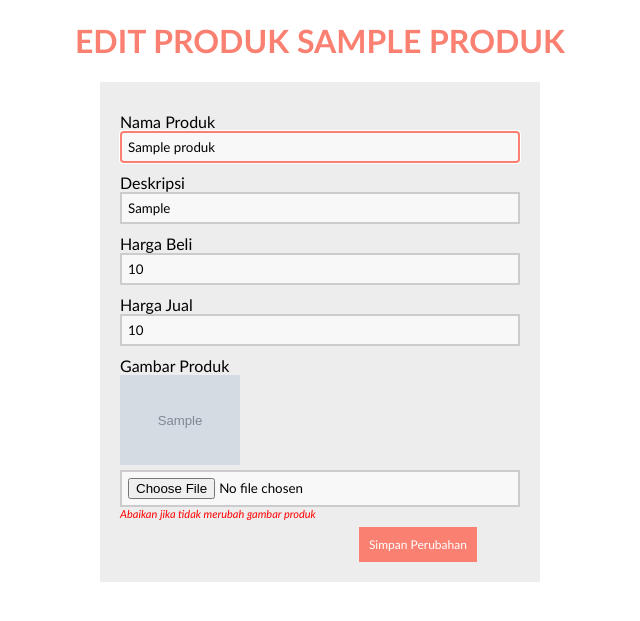
After one commit to Makotosotoayam/aplikasi-menu-produk-NATIVE, a PHP site: page /edit_produk.php?id=1 in a window 1280 px wide. The commit adds this page. Shown: the top 621 px of the page, without its empty margins (320-960 px from the left). Run offline with PHP 8.4, Linux system fonts and the light colour scheme; tables that the repository leaves empty or names only in its code hold one stand-in row (values such as "Sample post"); grey boxes marked "Sample" are stand-in pictures.

Commit message:
still in progress

```diff
--- /dev/null
+++ b/edit_produk.php
@@ -0,0 +1,116 @@
+<?php
+  // memanggil file koneksi.php untuk membuat koneksi
+include 'koneksi.php';
+
+  // mengecek apakah di url ada nilai GET id
+  if (isset($_GET['id'])) {
+    // ambil nilai id dari url dan disimpan dalam variabel $id
+    $id = ($_GET["id"]);
+
+    // menampilkan data dari database yang mempunyai id=$id
+    $query = "SELECT * FROM produk WHERE id='$id'";
+    $result = mysqli_query($koneksi, $query);
+    // jika data gagal diambil maka akan tampil error berikut
+    if(!$result){
+      die ("Query Error: ".mysqli_errno($koneksi).
+         " - ".mysqli_error($koneksi));
+    }
+    // mengambil data dari database
+    $data = mysqli_fetch_assoc($result);
+      // apabila data tidak ada pada database maka akan dijalankan perintah ini
+       if (!count($data)) {
+          echo "<script>alert('Data tidak ditemukan pada database');window.location='index.php';</script>";
+       }
+  } else {
+    // apabila tidak ada data GET id pada akan di redirect ke index.php
+    echo "<script>alert('Masukkan data id.');window.location='index.php';</script>";
+  }
+  ?>
+<!DOCTYPE html>
+<html>
+  <head>
+    <title>CRUD Produk dengan gambar - Gilacoding</title>
+    <style type="text/css">
+    * {
+
+        font-family: "Trebuchet MS";
+    }
+    h1 {
+        text-transform: uppercase;
+        color: salmon;
+    }
+    button {
+        background-color: salmon;
+        color: #fff;
+        padding: 10px;
+        text-decoration: none;
+        font-size: 12px;
+        border: 0px;
+        margin-top: 20px;
+    }
+    label {
+        margin-top: 10px;
+        float: left;
+        text-align: left;
+        width: 100%;
+    }
+    input {
+        padding: 6px;
+        width: 100%;
+        box-sizing: border-box;
+        background: #f8f8f8;
+        border: 2px solid #ccc;
+        outline-color: salmon;
+    }
+    div {
+
+        width: 100%;
+        height: auto;
+    }
+    .base {
+        width: 400px;
+        height: auto;
+        padding: 20px;
+        margin-left: auto;
+        margin-right: auto;
+        background: #ededed;
+    }
+    </style>
+  </head>
+  <body>
+      <center>
+        <h1>Edit Produk <?php echo $data['nama_produk']; ?></h1>
+      <center>
+      <form method="POST" action="proses_edit.php" enctype="multipart/form-data" >
+      <section class="base">
+        <!-- menampung nilai id produk yang akan di edit -->
+        <input name="id" value="<?php echo $data['id']; ?>"  hidden />
+        <div>
+          <label>Nama Produk</label>
+          <input type="text" name="nama_produk" value="<?php echo $data['nama_produk']; ?>" autofocus="" required="" />
+        </div>
+        <div>
+            <label>Deskripsi</label>
+            <input type="text" name="deskripsi" value="<?php echo $data['deskripsi']; ?>" />
+        </div>
+        <div>
+            <label>Harga Beli</label>
+            <input type="text" name="harga_beli" required=""value="<?php echo $data['harga_beli']; ?>" />
+        </div>
+        <div>
+            <label>Harga Jual</label>
+            <input type="text" name="harga_jual" required="" value="<?php echo $data['harga_jual']; ?>"/>
+        </div>
+        <div>
+            <label>Gambar Produk</label>
+            <img src="gambar/<?php echo $data['gambar_produk']; ?>" style="width: 120px;float: left;margin-bottom: 5px;">
+            <input type="file" name="gambar_produk" />
+            <i style="float: left;font-size: 11px;color: red">Abaikan jika tidak merubah gambar produk</i>
+        </div>
+        <div>
+            <button type="submit">Simpan Perubahan</button>
+        </div>
+        </section>
+      </form>
+  </body>
+</html>
```
Also changed, not shown: proses_edit.php (added, +51 -0 lines), proses_hapus.php (added, +43 -0 lines), proses_tambah.php (added, +58 -0 lines), style.css (+25 -0 lines).
